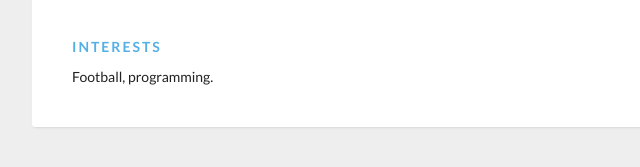
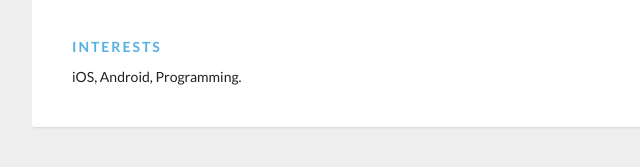
Before and after one commit to instyo/instyo.github.io, a plain HTML site: page index.html in a window 1280 px wide. Shown: the part 1162-1329 px from the top of the page, 258-898 px from the left. Drawn offline with nearby package versions, Linux system fonts and the light colour scheme.

Commit message:
Update index.html

```diff
--- a/index.html
+++ b/index.html
@@ -148,7 +148,7 @@
  </div>
  <div class="section__list">
    <div class="section__list-item">
-    Football, programming.
+      iOS, Android, Programming.
   </div>
 </div>
 </div>
```
